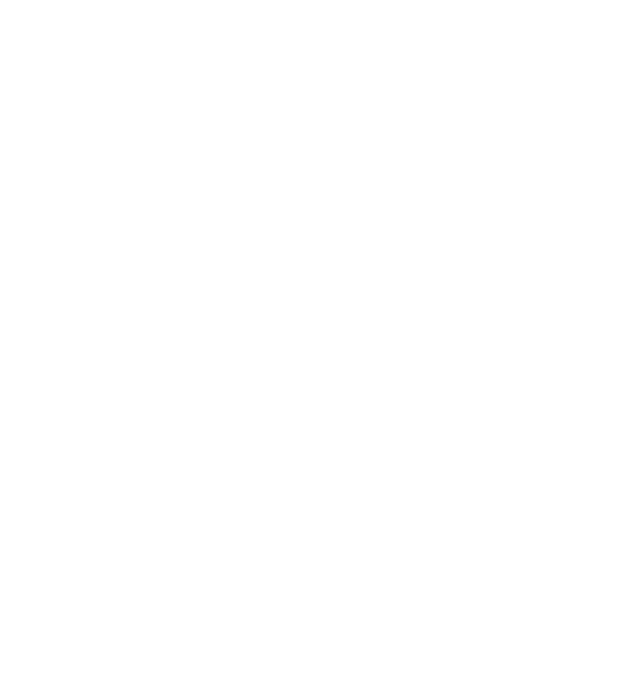
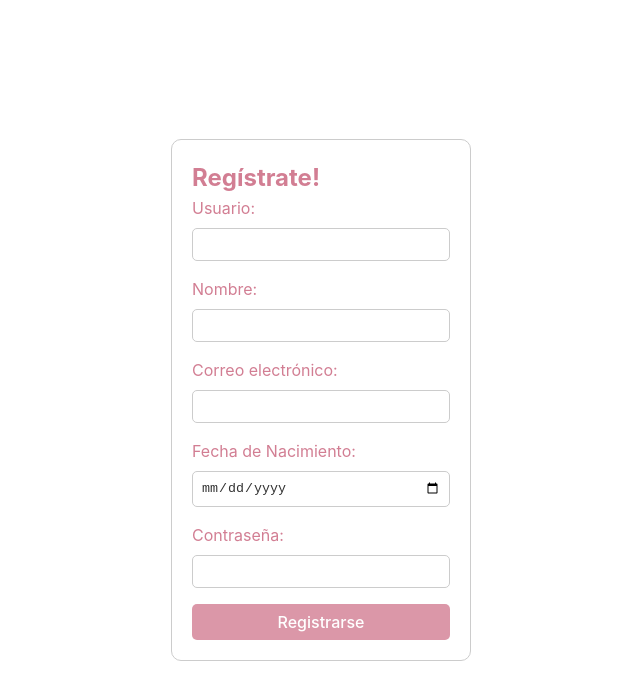
Before and after one commit to RafaelFabio/gifthub_frontend, a React (Vite) app: page /register in a window 1280 px wide. Before the commit this address had no page. Shown: the top 700 px of the page, without its empty margins (319-959 px from the left). Built offline with nearby package versions, Linux system fonts and the light colour scheme; a web font is replaced by a local one.

Commit message:
feat(login y register): Forms frontend listos para iniciar sesión y registrarse

```diff
--- a/src/landing/banner.css
+++ b/src/landing/banner.css
@@ -43,3 +43,55 @@
 .banner .banner-text p{
     font-size: 1.5rem;
 }
+
+.banner .login-form {
+    position: absolute;
+    top: 35%;
+    right: 15%;
+    z-index: 2;
+}
+
+.banner .bubble {
+    background-color: rgba(255, 255, 255, 0.9);
+    padding: 1rem;
+    border-radius: 10px;
+    box-shadow: 0 0 10px rgba(0, 0, 0, 0.1);
+}
+
+.banner .login-form form {
+    display: flex;
+    flex-direction: column;
+}
+
+.banner .login-form label {
+    margin-bottom: 0.5rem;
+    color: var(--pink);
+}
+
+.banner .login-form h2{
+    color: var(--pink)
+}
+.banner .login-form input {
+    margin-bottom: 1rem;
+    padding: 0.5rem;
+    border: 1px solid #ccc;
+    background-color: #fff;
+    color: #333;
+}
+
+.banner .login-form button {
+    background-color: var(--pink-overlay);
+    color: #fff;
+    padding: 0.5rem;
+    cursor: pointer;
+}
+
+.banner .login-form button:hover{
+    background-color: #ff0066;
+}
+
+.banner .login-form p {
+    margin-top: 1rem;
+    font-size: 1rem;
+    color: var(--pink)
+}
--- a/src/landing/banner.jsx
+++ b/src/landing/banner.jsx
@@ -1,4 +1,4 @@
-import './banner.css'
+import './banner.css';
 
 function Banner() {
     return (
@@ -10,8 +10,23 @@
                 <h2>La nueva forma de regalar</h2>
                 <p>¡Regístrate y conecta con todos tus amigos!</p>
             </div>
+            <div className='login-form'>
+                <div className="bubble">
+                    <form>
+                        <h2>Iniciar sesión</h2>
+                        <label htmlFor="username">Usuario:</label>
+                        <input type="text" id="username" name="username" />
+
+                        <label htmlFor="password">Contraseña:</label>
+                        <input type="password" id="password" name="password" />
+
+                        <button type="submit">Iniciar sesión</button>
+                    </form>
+                    <p>¿No tienes cuenta? <a href="/register">Regístrate aquí</a></p>
+                </div>
+            </div>
         </div>
-    )
+    );
 }
 
-export default Banner
+export default Banner;
--- a/src/landing/navbar.jsx
+++ b/src/landing/navbar.jsx
@@ -36,6 +36,9 @@
                     <li className='nav-item'>
                         <button className='nav-btn'><a href='/instructions'>Iniciar sesión</a></button>
                     </li>
+                    <li className='nav-item'>
+                        <button className='nav-btn'><a href='/register'>Crea tu cuenta!</a></button>
+                    </li>
                 </ul>
             </nav>
         </div>
--- a/src/navigation/Routing.jsx
+++ b/src/navigation/Routing.jsx
@@ -3,6 +3,7 @@
 import Instructions from "../instructions/Instructions"
 import Principal from "../principal/Principal"
 import SecretFriend from "../principal/SecretFriend"
+import Register from "../register/register"
 
 function Routing() {
     return (
@@ -14,6 +15,7 @@
                     <Route path={'/principal'} element={<Principal />} />
                     <Route path={'/instructions'} element={<Instructions inLanding={false} />} />
                     <Route path={'/secret-friend'} element={<SecretFriend />} />
+                    <Route path={'/register'} element={<Register />} />
                 </Routes>
             </BrowserRouter>
         </>
--- /dev/null
+++ b/src/register/register.css
@@ -0,0 +1,50 @@
+.register {
+    height: 100vh;
+    display: flex;
+    justify-content: center;
+    align-items: center;
+}
+
+.register-form {
+    width: 300px;
+    padding: 20px;
+    border: 1px solid #ccc;
+    border-radius: 10px;
+    background-color: white;
+}
+
+.register-form form {
+    display: flex;
+    flex-direction: column;
+}
+
+.register-form label {
+    margin-bottom: 0.5rem;
+    color: var(--pink);
+}
+
+.register-form h2 {
+    color: var(--pink)
+}
+
+.register-form input {
+    margin-bottom: 1rem;
+    padding: 0.5rem;
+    border: 1px solid #ccc;
+    border-radius: 5px;
+    background-color: #fff;
+    color: #333;
+}
+
+.register-form button {
+    background-color: var(--pink-overlay);
+    color: #fff;
+    padding: 0.5rem;
+    cursor: pointer;
+    border: none;
+    border-radius: 5px;
+}
+
+.register-form button:hover {
+    background-color: #ff0066; /* Cambia el color al pasar el ratón sobre el botón */
+}
--- /dev/null
+++ b/src/register/register.jsx
@@ -0,0 +1,31 @@
+import './register.css';
+
+function Register() {
+    return (
+        <div className='register'>
+            <div className='register-form'>
+                <form>
+                    <h2>Regístrate!</h2>
+                    <label htmlFor="username">Usuario:</label>
+                    <input type="text" id="username" name="username" />
+
+                    <label htmlFor="name">Nombre:</label>
+                    <input type="text" id="name" name="name" />
+
+                    <label htmlFor="email">Correo electrónico:</label>
+                    <input type="email" id="email" name="email" />
+
+                    <label htmlFor="dob">Fecha de Nacimiento:</label>
+                    <input type="date" id="dob" name="dob" />
+
+                    <label htmlFor="password">Contraseña:</label>
+                    <input type="password" id="password" name="password" />
+
+                    <button type="submit">Registrarse</button>
+                </form>
+            </div>
+        </div>
+    );
+}
+
+export default Register;
```
Also changed, not shown: src/config/config.json (added, +23 -0 lines), src/models/index.js (added, +43 -0 lines).
